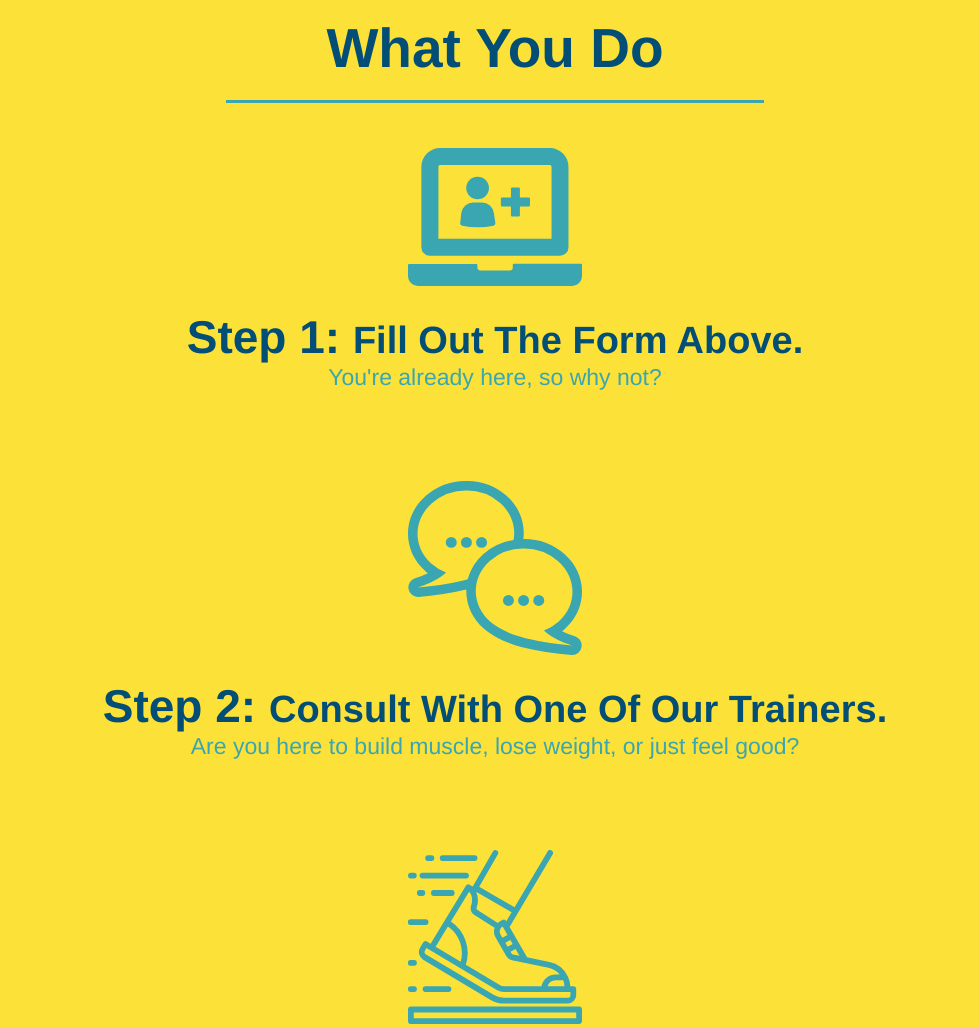
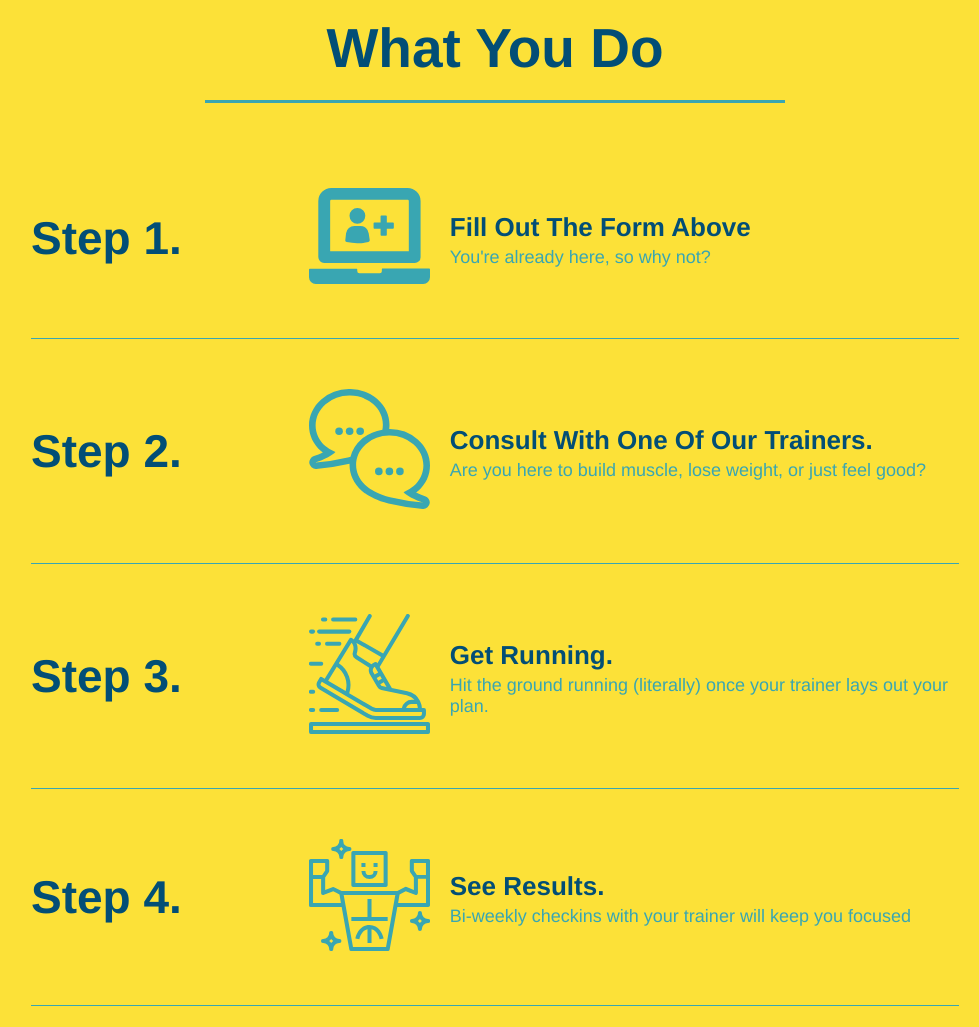
Before and after one commit to ValeriyaS-code/run-buddy, a plain HTML site: page index.html in a window 1280 px wide. Shown: the part 1140-2167 px from the top of the page, without its empty margins (145-1124 px from the left). Drawn offline with Linux system fonts and the light colour scheme.

Commit message:
add flexbox to the steps

```diff
--- a/assets/css/style.css
+++ b/assets/css/style.css
@@ -138,54 +138,75 @@ section {
   font-size: 16px;
 }
 
-.intro {
-  text-align: center;
-}
-
 .intro p {
   line-height: 1.7;
   color: #39a6b2;
   width: 80%;
   font-size: 20px;
   margin: 0 auto;
+  text-align: center;
+}
+
+.step {
+  margin: 50px auto;
+  padding-bottom: 50px;
+  width: 80%;
+  border-bottom: 1px solid #39a6b2;;
+  display: flex;
+  flex-wrap: wrap;
+  align-items: center;
+  justify-content: space-between;
 }
 
 .steps {
-  text-align: center;
   background: #fce138;
-}
-
-.steps div {
-  margin-bottom: 80px;
-}
-
-.steps img {
-  width: 15%;
-  margin: 10px 0;
 }
 
 .steps h3 {
   color: #024e76;
   font-size: 46px;
-  margin-top: 10px;
+  flex: 1 30%;
 }
 
-.steps p {
-  color: #39a6b2;
-  font-size: 23px;
+.step-text h4 {
+  font-size: 26px;
+  line-height: 1.5;
+  color: #024e76;
 }
 
-.steps span {
-  font-size: 38px;
+.step-text p {
+  color: #39a6b2;
+  font-size: 18px;
+}
+
+.step-info {
+  flex: 2 70%;
+  display: flex;
+  flex-wrap: wrap;
+  align-items: center;
+}
+
+.step-img {
+  flex: 1 12%;
+  margin-right: 20px;
+}
+
+.step-img img {
+  max-width: 100%;
+}
+
+.step-text {
+  flex: 12;
 }
 
 .section-title {
   font-size: 55px;
   color: #024e76;
-  margin-bottom: 35px;
-  padding: 0 100px 20px 100px;
-  display: inline-block;
   border-bottom: 3px solid;
+  padding-bottom: 20px;
+  text-align: center;
+  margin: 0 auto 35px auto;
+  width: 50%;
 }
 
 .primary-border {
@@ -197,7 +218,6 @@ section {
 }
 
 .trainers {
-  text-align: center;
 }
 
 .trainer {
@@ -245,7 +265,6 @@ section {
 
 /* REACH OUT STYLES START */
 .contact {
-  text-align: center;
   background: #024e76;
 }
 
@@ -285,3 +304,7 @@ section {
 }
 
 /* REACH OUT STYLES END */
+
+.flex-row {
+  display: flex;
+}
--- a/index.html
+++ b/index.html
@@ -77,48 +77,84 @@
 
   <!-- "what we do" start - <section> -->
   <section id="what-we-do" class="intro">
+    <div class="flex-row">
       <h2 class="section-title primary-border">
         What We Do
       </h2>
+    </div>
+    <div class="flex-row">
       <p>
         butcher selfies chambray shabby chic gentrify readymade yr Echo Park XOXO Tumblr normcore Banksy direct trade  Blue Bottle chillwave you probably haven't heard of them single-origin coffee Vice fanny pack fixie Odd Future Austin fingerstache pickled twee synth Wes Anderson Thundercats viral bitters flannel meggings narwhal Marfa Schlitz sustainable Intelligentsia umami deep v craft
       </p>
+    </div>
   </section>
   <!-- end "what we do" -->
 
     <!-- "what you do" start -->
     <section id="what-you-do" class="steps">
+      <div class="flex-row">
         <h2 class="section-title secondary-border">
           What You Do
         </h2>
-      <div>
+      </div>
+      <div class="step">
+        <h3>Step 1.</h3>
+        <div class="step-info">
+          <div class="step-img">
             <img src="./assets/images/step-1.svg" alt="" />
-        <h3>Step 1: <span>Fill Out The Form Above.</span></h3>
+          </div>
+          <div class="step-text">
+            <h4>Fill Out The Form Above</h4>
             <p>You're already here, so why not?</p>
           </div>
-      <div>
+        </div>
+      </div>
+      <div class="step">
+        <h3>Step 2.</h3>
+        <div class="step-info">
+          <div class="step-img">
             <img src="./assets/images/step-2.svg" alt="" />
-        <h3>Step 2: <span>Consult With One Of Our Trainers.</span></h3>
+          </div>
+          <div class="step-text">
+            <h4>Consult With One Of Our Trainers.</h4>
             <p>Are you here to build muscle, lose weight, or just feel good?</p>
           </div>
-      <div>
+        </div>
+      </div>
+      <div class="step">
+        <h3>Step 3.</h3>
+        <div class="step-info">
+          <div class="step-img">
             <img src="./assets/images/step-3.svg" alt="" />
-        <h3>Step 3: <span>Get Running.</span></h3>
+          </div>
+          <div class="step-text">
+            <h4>Get Running.</h4>
             <p>Hit the ground running (literally) once your trainer lays out your plan.</p>
           </div>
-      <div>
+        </div>
+      </div>
+      <div class="step">
+        <h3>Step 4.</h3>
+        <div class="step-info">
+          <div class="step-img">
             <img src="./assets/images/step-4.svg" alt="" />
-        <h3>Step 4: <span>See Results.</span></h3>
+          </div>
+          <div class="step-text">
+            <h4>See Results.</h4>
             <p>Bi-weekly checkins with your trainer will keep you focused</p>
+          </div>
+        </div>
       </div>
     </section>
     <!-- "what you do" end -->
 
     <!-- "meet the trainers" start -->
     <section id="your-trainers" class="trainers">
+      <div class="flex-row">
         <h2 class="section-title primary-border">
           Meet The Trainers
         </h2>
+      </div>
 
       <article class="trainer">
         <img src="./assets/images/trainer-1.jpg" alt="Arron Stephens in his workout clothes, ready to pump iron" />
@@ -151,9 +187,11 @@
 
     <!-- "reach out" start -->
     <section id="reach-out" class="contact">
+      <div class="flex-row">
         <h2 class="section-title secondary-border">
           Reach Out
         </h2>
+      </div>
 
       <div class="contact-info">
         <iframe
```
Lines whose indentation alone changed are shown as unchanged.
